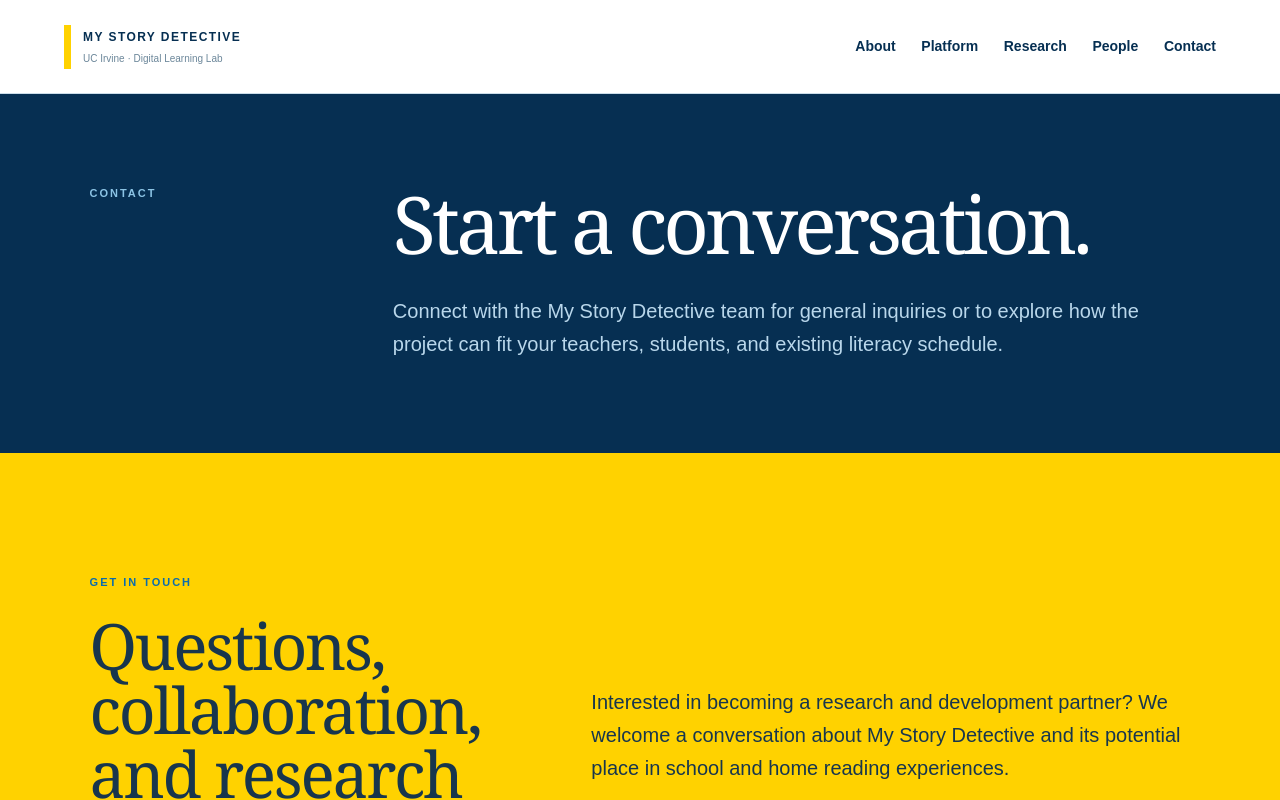
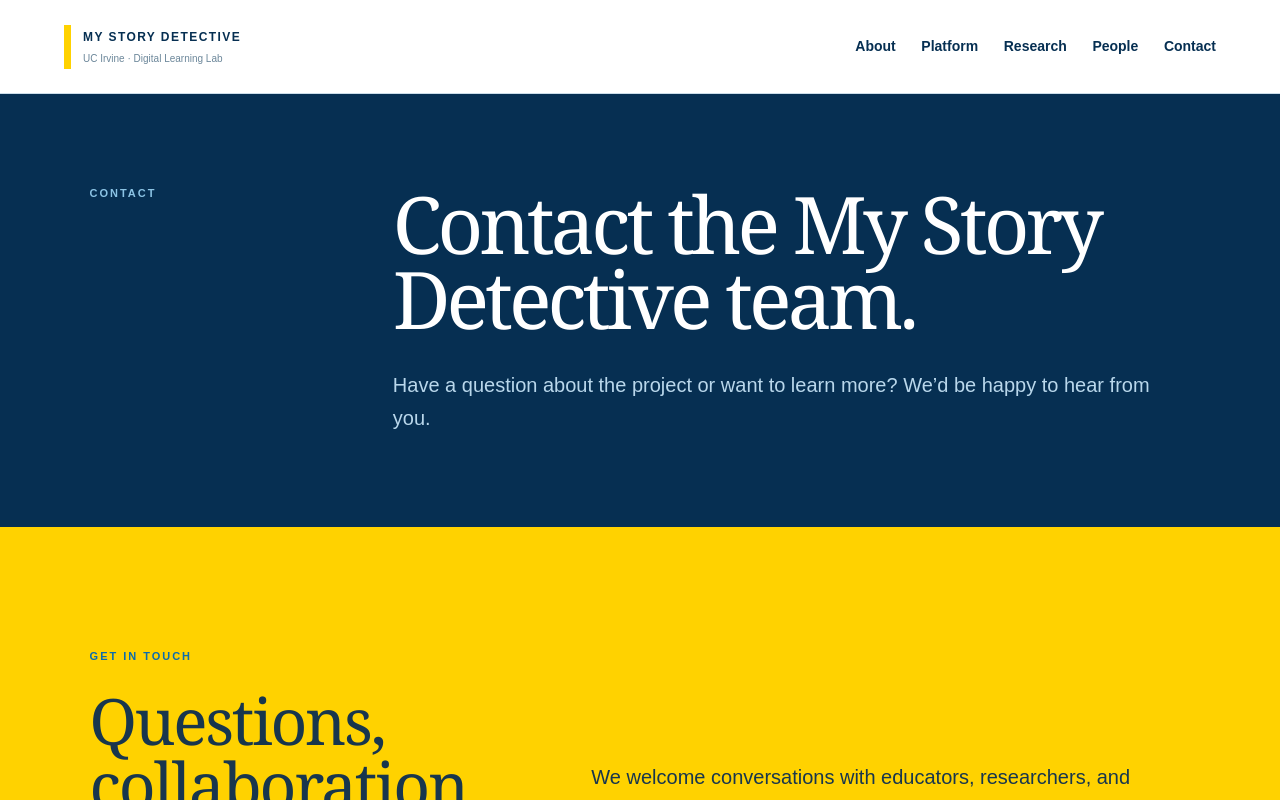
Before and after one commit to UCI-DLL/my-story-detective-website, a Next.js app: page /contact in a window 1280 px wide. Shown: the top 800 px of the page. Built offline with nearby package versions, Linux system fonts and the light colour scheme.

Commit message:
Update contact page copy

```diff
--- a/app/contact/page.tsx
+++ b/app/contact/page.tsx
@@ -9,8 +9,8 @@
 export default function ContactPage() {
   return <main className="contact-page">
     <SiteHeader />
-    <section className="contact-hero"><p className="eyebrow">CONTACT</p><div><h1>Start a conversation.</h1><p>Connect with the My Story Detective team for general inquiries or to explore how the project can fit your teachers, students, and existing literacy schedule.</p></div></section>
-    <section className="contact-detail"><div><p className="section-kicker">GET IN TOUCH</p><h2>Questions, collaboration, and research partnerships.</h2></div><div><p>Interested in becoming a research and development partner? We welcome a conversation about My Story Detective and its potential place in school and home reading experiences.</p><a className="contact-button" href="mailto:markw@uci.edu">Email the team <Arrow /></a></div></section>
+    <section className="contact-hero"><p className="eyebrow">CONTACT</p><div><h1>Contact the My Story Detective team.</h1><p>Have a question about the project or want to learn more? We’d be happy to hear from you.</p></div></section>
+    <section className="contact-detail"><div><p className="section-kicker">GET IN TOUCH</p><h2>Questions, collaboration, and research partnerships.</h2></div><div><p>We welcome conversations with educators, researchers, and organizations interested in exploring My Story Detective and its potential place in school and home reading experiences.</p><a className="contact-button" href="mailto:markw@uci.edu">Email the team <Arrow /></a></div></section>
     <SiteFooter />
   </main>;
 }
```
